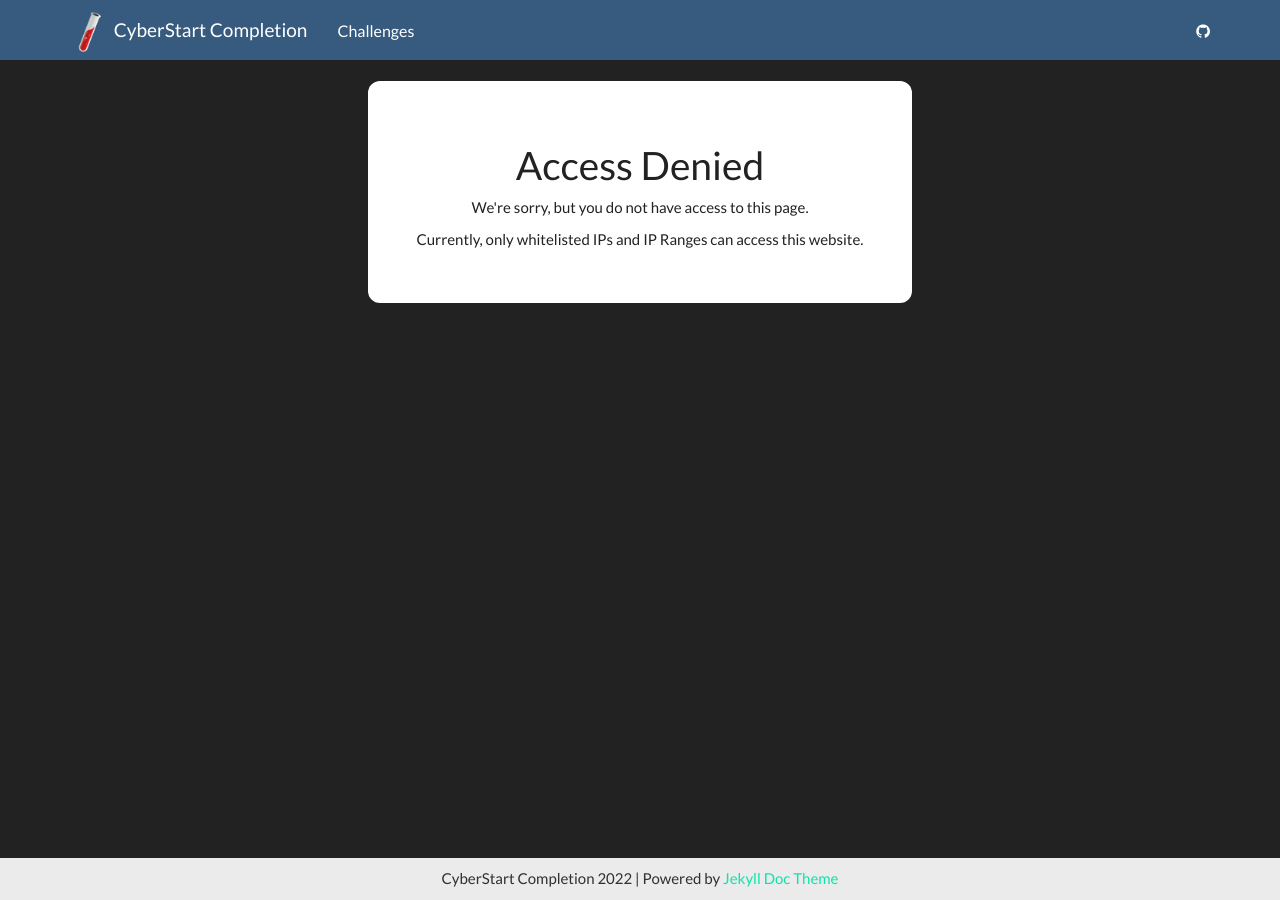
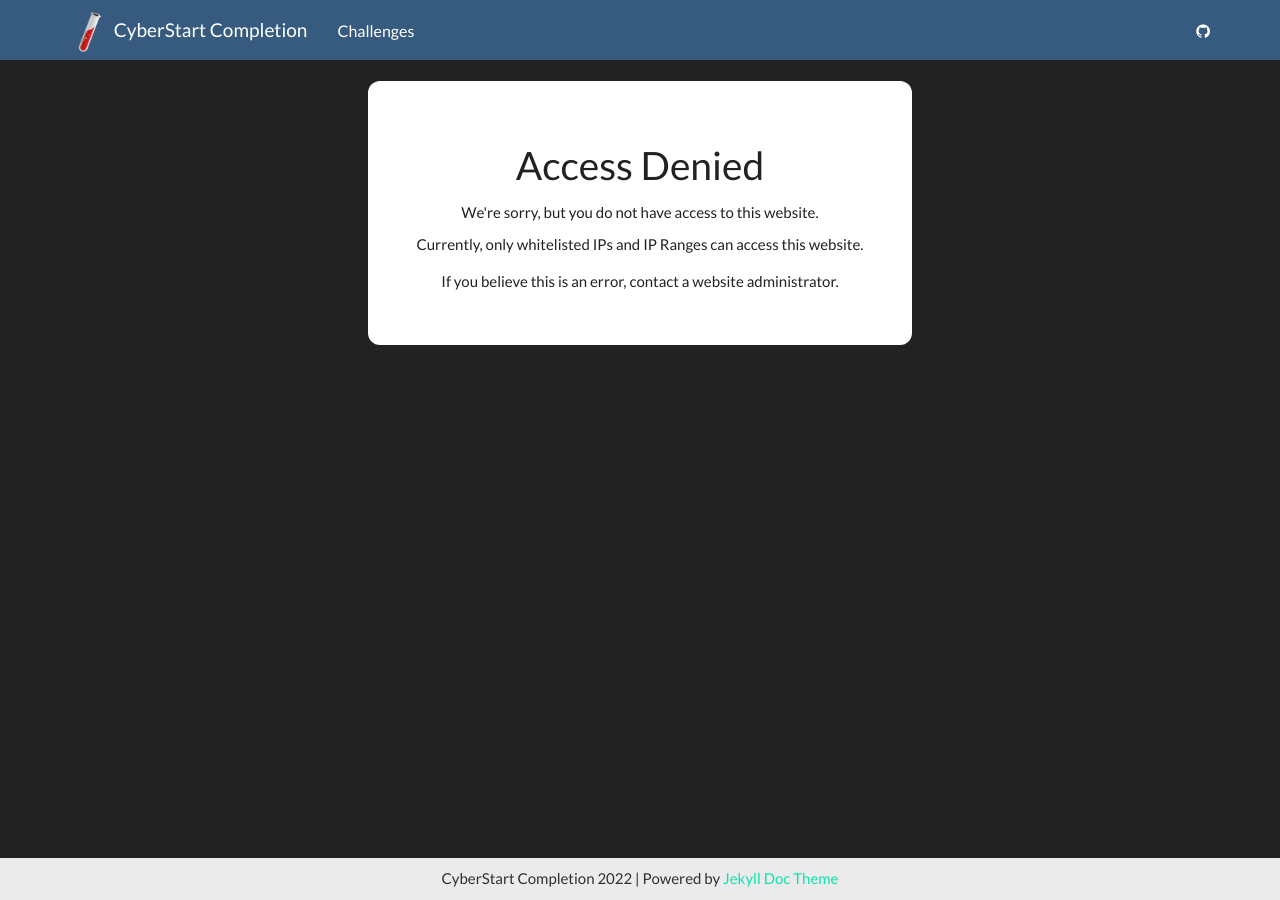
Before and after one commit to PrinceBunBun981/cyberstart.dev, a Jekyll site: the page built from assets/403.html, in a window 1280 px wide. Built offline with Jekyll 4.4.1, drawn with Linux system fonts in a browser that asks for light colours.

Commit message:
Some edits to CSS and padding

```diff
--- a/_sass/_jekyll-doc-theme.scss
+++ b/_sass/_jekyll-doc-theme.scss
@@ -94,3 +94,7 @@ html {
   padding: 42px;
   text-align: center;
 }
+
+.error-container__body {
+  padding: 5px;
+}
--- a/assets/access.html
+++ b/assets/403.html
@@ -11,10 +11,11 @@ permalink: /access-denied
                <h1>Access Denied</h1>
             </div>
             <div class="error-container__body">
-               <p>We're sorry, but you do not have access to this page.</p>
+               <p>We're sorry, but you do not have access to this website.</p>
+               <p>Currently, only whitelisted IPs and IP Ranges can access this website.</p>
             </div>
             <div class="modal__footer">
-               <p>Currently, only whitelisted IPs and IP Ranges can access this website.</p>
+               <p>If you believe this is an error, contact a website administrator.</p>
             </div>
          </div>
       </div>
```
